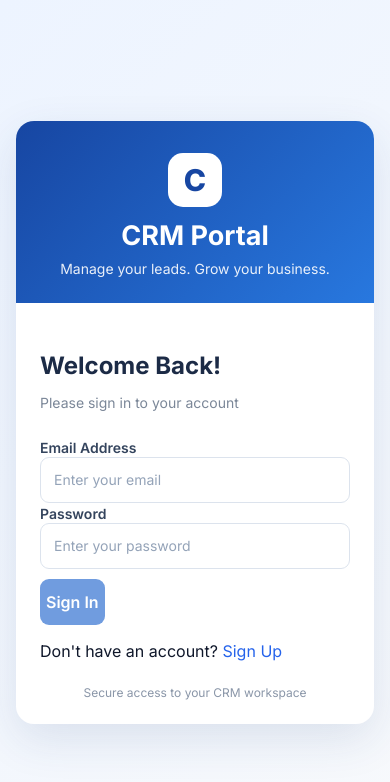
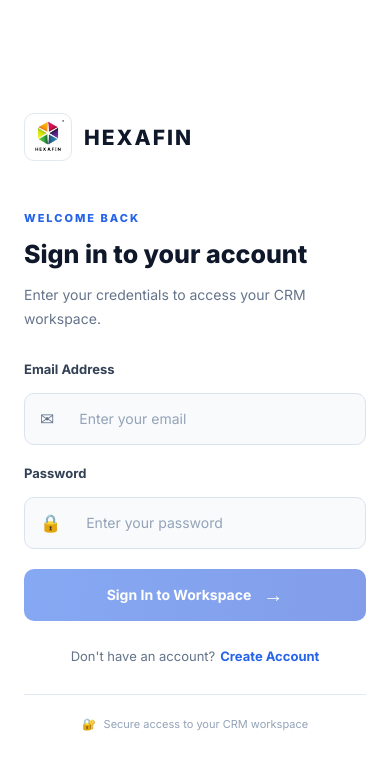
Before and after one commit to vaishnavimhaske99/Hexafin-Frontend, an Angular app: page /login in a window 390 px wide. Shown: the top 782 px of the page. Built offline with nearby package versions, Linux system fonts and the light colour scheme.

Commit message:
Improve responsive login page design

```diff
--- a/src/app/pages/login/login.component.css
+++ b/src/app/pages/login/login.component.css
@@ -1,136 +1,486 @@
+
+/* ==========================================
+   HEXAFIN PREMIUM LOGIN PAGE
+   ========================================== */
+
+:host {
+  display: block;
+  min-height: 100vh;
+}
+
+* {
+  box-sizing: border-box;
+}
 
 .login-page {
   min-height: 100vh;
-  display: flex;
-  justify-content: center;
-  align-items: center;
-  padding: 24px;
-  background: linear-gradient(135deg, #edf4ff, #f7f9fc);
-}
-
-.login-card {
   width: 100%;
-  max-width: 440px;
-  background: #ffffff;
-  border-radius: 18px;
-  overflow: hidden;
-  box-shadow: 0 15px 45px rgba(30, 64, 120, 0.12);
-}
-
-.brand-section {
-  text-align: center;
-  padding: 32px 24px 26px;
-  color: #ffffff;
-  background: linear-gradient(135deg, #1746a2, #2878df);
-}
-
-.brand-icon {
-  width: 54px;
-  height: 54px;
   display: flex;
   align-items: center;
   justify-content: center;
-  margin: 0 auto 12px;
-  border-radius: 15px;
-  background: #ffffff;
-  color: #1746a2;
-  font-size: 30px;
-  font-weight: 800;
+  padding: 35px;
+  background:
+    radial-gradient(circle at 10% 10%, #dbeafe 0, transparent 35%),
+    radial-gradient(circle at 90% 90%, #e0e7ff 0, transparent 35%),
+    #f1f5f9;
+  font-family: 'Inter', Arial, sans-serif;
 }
 
-.brand-section h2 {
-  margin: 0 0 8px;
-  font-size: 27px;
+.login-container {
+  width: 100%;
+  max-width: 1100px;
+  min-height: 650px;
+  display: grid;
+  grid-template-columns: 1fr 1fr;
+  background: #ffffff;
+  border-radius: 22px;
+  overflow: hidden;
+  box-shadow: 0 25px 70px rgba(15, 23, 42, 0.12);
+}
+
+/* ==========================================
+   LEFT BRAND PANEL
+   ========================================== */
+
+.login-brand-panel {
+  position: relative;
+  display: flex;
+  flex-direction: column;
+  justify-content: space-between;
+  padding: 55px 48px 30px;
+  overflow: hidden;
+  color: #ffffff;
+  background: linear-gradient(145deg, #0f172a, #172554 55%, #1d4ed8);
+}
+
+.login-brand-panel::before {
+  content: '';
+  position: absolute;
+  width: 350px;
+  height: 350px;
+  right: -150px;
+  top: -100px;
+  border-radius: 50%;
+  border: 1px solid rgba(255,255,255,0.12);
+  box-shadow:
+    0 0 0 35px rgba(255,255,255,0.035),
+    0 0 0 70px rgba(255,255,255,0.025);
+}
+
+.login-brand-panel::after {
+  content: '';
+  position: absolute;
+  width: 250px;
+  height: 250px;
+  left: -130px;
+  bottom: 40px;
+  border-radius: 50%;
+  background: rgba(96, 165, 250, 0.12);
+  filter: blur(10px);
+}
+
+.brand-content,
+.brand-footer {
+  position: relative;
+  z-index: 1;
+}
+
+.brand-logo {
+  width: 76px;
+  height: 76px;
+  padding: 8px;
+  display: flex;
+  align-items: center;
+  justify-content: center;
+  background: #ffffff;
+  border-radius: 18px;
+  margin-bottom: 22px;
+  box-shadow: 0 8px 25px rgba(0,0,0,0.2);
+}
+
+.brand-logo img {
+  width: 100%;
+  height: 100%;
+  object-fit: contain;
+}
+
+.brand-content h1 {
+  margin: 0;
+  font-size: 34px;
+  font-weight: 800;
+  letter-spacing: 4px;
+  color: #ffffff;
+}
+
+.brand-subtitle {
+  display: inline-block;
+  margin-top: 7px;
+  font-size: 11px;
+  font-weight: 700;
+  letter-spacing: 3px;
+  color: #93c5fd;
+}
+
+.brand-divider {
+  width: 55px;
+  height: 4px;
+  margin: 42px 0 30px;
+  border-radius: 10px;
+  background: #60a5fa;
+}
+
+.brand-content h2 {
+  margin: 0 0 18px;
+  font-size: 35px;
+  font-weight: 800;
+  line-height: 1.3;
+  color: #ffffff;
+}
+
+.brand-content p {
+  max-width: 370px;
+  margin: 0;
+  font-size: 15px;
+  line-height: 1.9;
+  color: #cbd5e1;
+}
+
+.brand-footer {
+  display: flex;
+  flex-direction: column;
+  gap: 7px;
+  padding-top: 25px;
+  border-top: 1px solid rgba(255,255,255,0.15);
+  font-size: 11px;
+  color: #cbd5e1;
+  letter-spacing: 0.5px;
+}
+
+/* ==========================================
+   RIGHT LOGIN PANEL
+   ========================================== */
+
+.login-form-panel {
+  display: flex;
+  align-items: center;
+  justify-content: center;
+  padding: 55px 55px;
+  background: #ffffff;
+}
+
+.form-wrapper {
+  width: 100%;
+  max-width: 390px;
+}
+
+.mobile-brand {
+  display: none;
+}
+
+.welcome-section {
+  margin-bottom: 36px;
+}
+
+.welcome-tag {
+  display: inline-block;
+  margin-bottom: 13px;
+  color: #2563eb;
+  font-size: 11px;
+  font-weight: 800;
+  letter-spacing: 2px;
+}
+
+.welcome-section h2 {
+  margin: 0 0 12px;
+  color: #0f172a;
+  font-size: 28px;
+  font-weight: 800;
+  line-height: 1.3;
+}
+
+.welcome-section p {
+  margin: 0;
+  color: #64748b;
+  font-size: 14px;
+  line-height: 1.7;
+}
+
+/* ==========================================
+   FORM FIELDS
+   ========================================== */
+
+.form-group {
+  margin-bottom: 23px;
+}
+
+.form-group label {
+  display: block;
+  margin-bottom: 9px;
+  color: #334155;
+  font-size: 13px;
   font-weight: 700;
 }
 
-.brand-section p {
-  margin: 0;
-  font-size: 14px;
-  opacity: 0.9;
+.input-wrapper {
+  width: 100%;
+  height: 52px;
+  display: flex;
+  align-items: center;
+  gap: 12px;
+  padding: 0 15px;
+  border: 1px solid #dbe3ef;
+  border-radius: 10px;
+  background: #f8fafc;
+  transition: all 0.2s ease;
 }
 
-.form-section {
-  padding: 32px;
+.input-wrapper:focus-within {
+  border-color: #2563eb;
+  background: #ffffff;
+  box-shadow: 0 0 0 4px rgba(37,99,235,0.09);
 }
 
-.form-section h3 {
-  margin-bottom: 6px;
-  color: #1c2b46;
-  font-size: 24px;
-  font-weight: 700;
+.input-icon {
+  flex-shrink: 0;
+  font-size: 17px;
+  color: #64748b;
 }
 
-.subtitle {
-  margin-bottom: 26px;
-  color: #7b8798;
+.input-wrapper input {
+  width: 100%;
+  min-width: 0;
+  height: 100%;
+  border: none;
+  outline: none;
+  background: transparent;
+  color: #0f172a;
   font-size: 14px;
+  font-family: inherit;
 }
 
-.form-label {
-  color: #34445d;
-  font-size: 14px;
-  font-weight: 600;
+.input-wrapper input::placeholder {
+  color: #94a3b8;
 }
 
-.form-control {
-  min-height: 46px;
-  border: 1px solid #dce3ed;
-  border-radius: 9px;
-  font-size: 14px;
+.input-wrapper input:disabled {
+  cursor: not-allowed;
+  opacity: 0.6;
 }
 
-.form-control:focus {
-  border-color: #2878df;
-  box-shadow: 0 0 0 3px rgba(40, 120, 223, 0.12);
+.field-error {
+  display: block;
+  margin-top: 7px;
+  color: #dc2626;
+  font-size: 12px;
 }
 
+/* ==========================================
+   ERROR MESSAGE
+   ========================================== */
+
+.error-message {
+  display: flex;
+  align-items: center;
+  gap: 9px;
+  margin-bottom: 20px;
+  padding: 12px 14px;
+  border: 1px solid #fecaca;
+  border-radius: 9px;
+  background: #fef2f2;
+  color: #b91c1c;
+  font-size: 13px;
+  line-height: 1.5;
+}
+
+/* ==========================================
+   LOGIN BUTTON
+   ========================================== */
+
 .login-btn {
-  min-height: 46px;
-  margin-top: 10px;
+  width: 100%;
+  min-height: 52px;
+  display: flex;
+  align-items: center;
+  justify-content: center;
+  gap: 12px;
+  padding: 13px 20px;
   border: none;
-  border-radius: 9px;
-  background: #2468ce;
+  border-radius: 10px;
+  background: linear-gradient(100deg, #2563eb, #1d4ed8);
   color: #ffffff;
-  font-weight: 600;
-  transition: background 0.2s ease;
+  font-size: 14px;
+  font-weight: 700;
+  font-family: inherit;
+  cursor: pointer;
+  box-shadow: 0 7px 18px rgba(37,99,235,0.22);
+  transition: all 0.25s ease;
 }
 
 .login-btn:hover:not(:disabled) {
-  background: #1746a2;
-  color: #ffffff;
+  transform: translateY(-2px);
+  box-shadow: 0 10px 24px rgba(37,99,235,0.3);
 }
 
 .login-btn:disabled {
-  opacity: 0.65;
+  opacity: 0.55;
+  cursor: not-allowed;
+  box-shadow: none;
 }
 
-.error {
-  display: block;
-  margin-top: 5px;
-  color: #dc3545;
-  font-size: 12px;
+.btn-arrow {
+  font-size: 20px;
 }
 
-.error-message {
-  margin-bottom: 12px;
-  color: #dc3545;
+/* ==========================================
+   SIGNUP & SECURITY
+   ========================================== */
+
+.signup-section {
+  display: flex;
+  align-items: center;
+  justify-content: center;
+  flex-wrap: wrap;
+  gap: 5px;
+  margin-top: 27px;
   font-size: 13px;
+  color: #64748b;
 }
 
-.footer-text {
-  margin: 24px 0 0;
-  color: #8a96a8;
-  text-align: center;
-  font-size: 12px;
+.signup-section a {
+  color: #2563eb;
+  font-weight: 700;
+  text-decoration: none;
 }
 
-@media (max-width: 480px) {
+.signup-section a:hover {
+  text-decoration: underline;
+}
+
+.security-note {
+  display: flex;
+  align-items: center;
+  justify-content: center;
+  gap: 8px;
+  margin-top: 38px;
+  padding-top: 22px;
+  border-top: 1px solid #e2e8f0;
+  color: #94a3b8;
+  font-size: 11px;
+}
+
+/* ==========================================
+   TABLET
+   ========================================== */
+
+@media screen and (max-width: 900px) {
   .login-page {
-    padding: 16px;
+    padding: 20px;
   }
 
-  .form-section {
-    padding: 24px;
+  .login-container {
+    max-width: 750px;
+    min-height: 600px;
+  }
+
+  .login-brand-panel {
+    padding: 40px 30px 25px;
+  }
+
+  .login-form-panel {
+    padding: 40px 30px;
+  }
+
+  .brand-content h2 {
+    font-size: 29px;
+  }
+
+  .welcome-section h2 {
+    font-size: 24px;
   }
 }
+
+/* ==========================================
+   MOBILE
+   ========================================== */
+
+@media screen and (max-width: 650px) {
+  .login-page {
+    min-height: 100vh;
+    padding: 0;
+    align-items: stretch;
+    background: #ffffff;
+  }
+
+  .login-container {
+    min-height: 100vh;
+    display: flex;
+    flex-direction: column;
+    border-radius: 0;
+    box-shadow: none;
+  }
+
+  .login-brand-panel {
+    display: none;
+  }
+
+  .login-form-panel {
+    flex: 1;
+    padding: 35px 24px;
+    align-items: center;
+  }
+
+  .form-wrapper {
+    max-width: 430px;
+  }
+
+  .mobile-brand {
+    display: flex;
+    align-items: center;
+    gap: 12px;
+    margin-bottom: 45px;
+    color: #0f172a;
+    font-size: 21px;
+    font-weight: 800;
+    letter-spacing: 2px;
+  }
+
+  .mobile-brand img {
+    width: 48px;
+    height: 48px;
+    object-fit: contain;
+    padding: 4px;
+    border: 1px solid #e2e8f0;
+    border-radius: 10px;
+  }
+
+  .welcome-section {
+    margin-bottom: 30px;
+  }
+
+  .welcome-section h2 {
+    font-size: 25px;
+  }
+
+  .form-group {
+    margin-bottom: 20px;
+  }
+
+  .security-note {
+    margin-top: 30px;
+  }
+}
+
+/* SMALL MOBILE */
+@media screen and (max-width: 380px) {
+  .login-form-panel {
+    padding: 28px 18px;
+  }
+
+  .welcome-section h2 {
+    font-size: 22px;
+  }
+
+  .mobile-brand {
+    margin-bottom: 35px;
+  }
+}
--- a/src/app/pages/login/login.component.html
+++ b/src/app/pages/login/login.component.html
@@ -1,43 +1,76 @@
 
 <div class="login-page">
 
-  <div class="login-card">
+  <div class="login-container">
 
-    <!-- Brand Section -->
-    <div class="brand-section">
-      <div class="brand-icon">C</div>
+    <!-- LEFT BRAND SECTION -->
+    <div class="login-brand-panel">
 
-      <h2>CRM Portal</h2>
+      <div class="brand-content">
 
-      <p>Manage your leads. Grow your business.</p>
+        <div class="brand-logo">
+          <img src="assets/logo1.jpeg" alt="Hexafin Logo" />
         </div>
 
-    <!-- Login Form Section -->
-    <div class="form-section">
+        <h1>HEXAFIN</h1>
 
-      <h3>Welcome Back!</h3>
+        <span class="brand-subtitle">CRM WORKSPACE</span>
 
-      <p class="subtitle">
-        Please sign in to your account
+        <div class="brand-divider"></div>
+
+        <h2>Manage Better.<br />Grow Faster.</h2>
+
+        <p>
+          Your business relationships, leads and sales
+          operations — all in one powerful workspace.
         </p>
+
+      </div>
+
+      <div class="brand-footer">
+        <span>© 2026 HEXAFIN</span>
+        <span>Smart Business Management</span>
+      </div>
+
+    </div>
+
+    <!-- RIGHT LOGIN SECTION -->
+    <div class="login-form-panel">
+
+      <div class="form-wrapper">
+
+        <div class="mobile-brand">
+          <img src="assets/logo1.jpeg" alt="Hexafin Logo" />
+          <span>HEXAFIN</span>
+        </div>
+
+        <div class="welcome-section">
+          <span class="welcome-tag">WELCOME BACK</span>
+
+          <h2>Sign in to your account</h2>
+
+          <p>
+            Enter your credentials to access your CRM workspace.
+          </p>
+        </div>
 
         <form
           (ngSubmit)="onLogin()"
           #loginForm="ngForm"
           novalidate>
 
-        <!-- Email -->
-        <div class="mb-3">
+          <!-- EMAIL -->
+          <div class="form-group">
 
-          <label for="email" class="form-label">
-            Email Address
-          </label>
+            <label for="email">Email Address</label>
+
+            <div class="input-wrapper">
+              <span class="input-icon">✉</span>
 
               <input
                 type="email"
                 id="email"
                 name="email"
-            class="form-control"
                 placeholder="Enter your email"
                 [(ngModel)]="email"
                 required
@@ -46,9 +79,10 @@
                 #emailInput="ngModel"
                 [disabled]="isLoading"
               />
+            </div>
 
             <small
-            class="error"
+              class="field-error"
               *ngIf="emailInput.invalid && emailInput.touched">
 
               <span *ngIf="emailInput.errors?.['required']">
@@ -63,18 +97,18 @@
 
           </div>
 
-        <!-- Password -->
-        <div class="mb-3">
+          <!-- PASSWORD -->
+          <div class="form-group">
 
-          <label for="password" class="form-label">
-            Password
-          </label>
+            <label for="password">Password</label>
+
+            <div class="input-wrapper">
+              <span class="input-icon">🔒</span>
 
               <input
                 type="password"
                 id="password"
                 name="password"
-            class="form-control"
                 placeholder="Enter your password"
                 [(ngModel)]="password"
                 required
@@ -82,9 +116,10 @@
                 #passwordInput="ngModel"
                 [disabled]="isLoading"
               />
+            </div>
 
             <small
-            class="error"
+              class="field-error"
               *ngIf="passwordInput.invalid && passwordInput.touched">
 
               Password is required.
@@ -93,46 +128,51 @@
 
           </div>
 
-        <!-- Backend Error Message -->
+          <!-- ERROR MESSAGE -->
           <div
             class="error-message"
             role="alert"
             *ngIf="errorMessage">
 
+            <span>⚠</span>
             {{ errorMessage }}
 
           </div>
 
-        <!-- Login Button -->
+          <!-- LOGIN BUTTON -->
           <button
             type="submit"
-          class="btn login-btn w-100"
+            class="login-btn"
             [disabled]="loginForm.invalid || isLoading">
 
-          {{ isLoading ? 'Signing in...' : 'Sign In' }}
+            <span>
+              {{ isLoading ? 'Signing in...' : 'Sign In to Workspace' }}
+            </span>
+
+            <span class="btn-arrow" *ngIf="!isLoading">→</span>
 
           </button>
 
         </form>
 
-      <!-- Signup Navigation -->
-      <p class="signup-text">
+        <!-- SIGNUP -->
+        <div class="signup-section">
 
-        Don't have an account?
+          <span>Don't have an account?</span>
 
-        <a routerLink="/signup">
-          Sign Up
-        </a>
+          <a routerLink="/signup">Create Account</a>
 
-      </p>
+        </div>
 
-      <!-- Footer -->
-      <p class="footer-text">
+        <div class="security-note">
+          <span>🔐</span>
           Secure access to your CRM workspace
-      </p>
+        </div>
 
       </div>
 
     </div>
 
   </div>
+
+</div>
```
Lines whose indentation alone changed are shown as unchanged.
